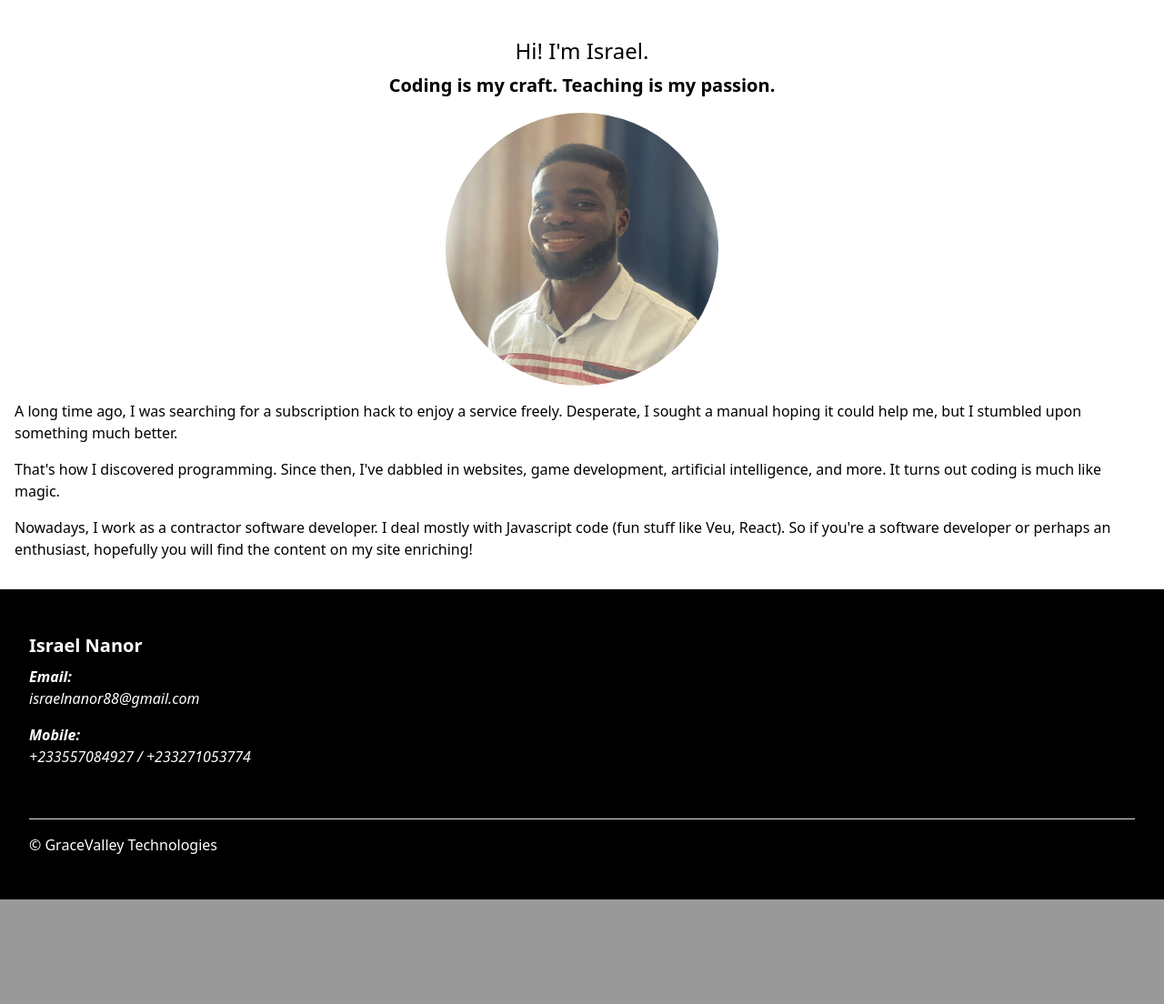
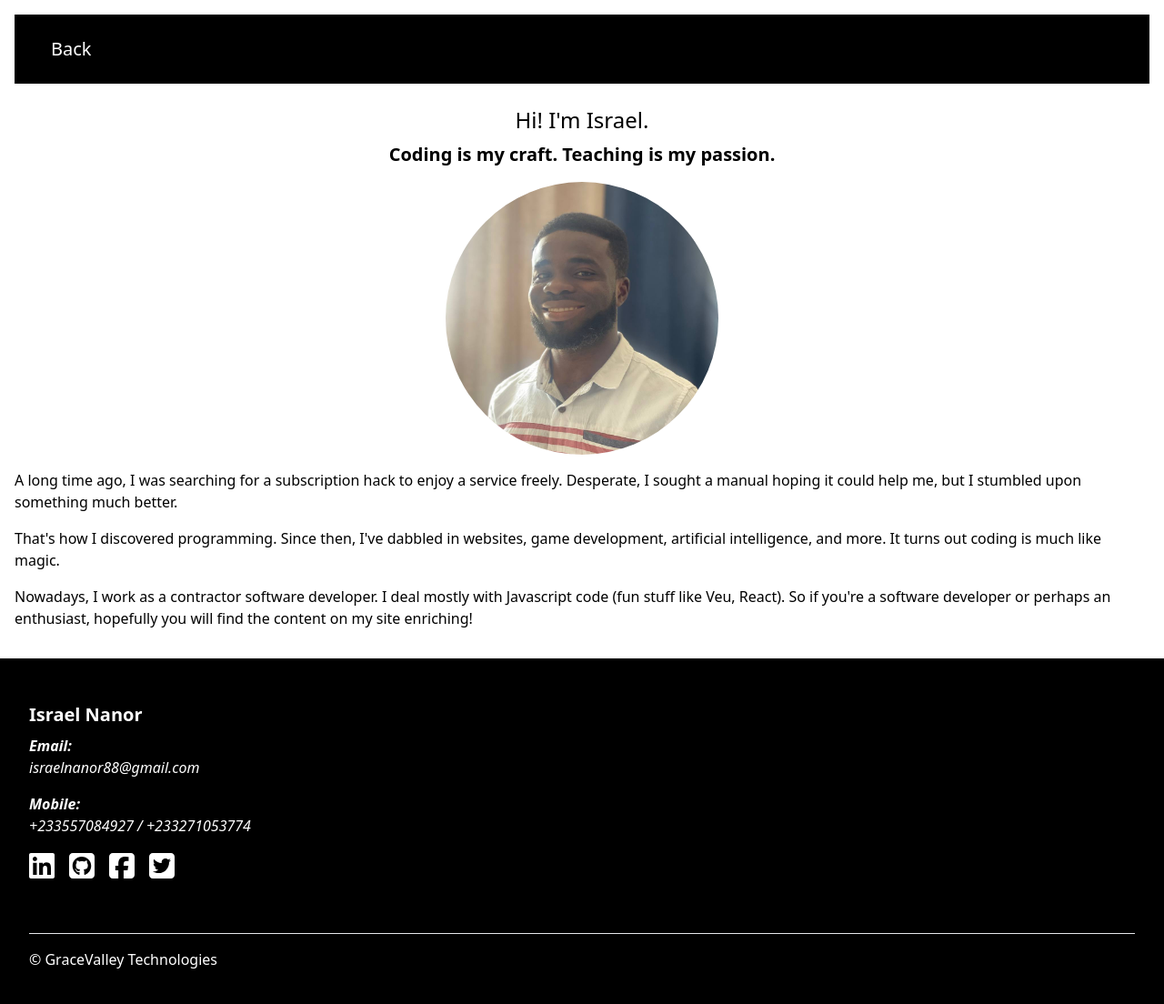
Before and after one commit to NanorIsrael/gv_web, a React (Create React App) app: page /about in a window 1280 px wide. Shown: the top 1104 px of the page at 91% size. Before the commit the page ends 989 px from the top, so only its background shows below. Built offline with nearby package versions, Linux system fonts and the light colour scheme.

Commit message:
Add social icons

```diff
--- a/package.json
+++ b/package.json
@@ -3,6 +3,10 @@
   "version": "0.1.0",
   "private": true,
   "dependencies": {
+    "@fortawesome/fontawesome-svg-core": "^6.5.2",
+    "@fortawesome/free-brands-svg-icons": "^6.5.2",
+    "@fortawesome/free-solid-svg-icons": "^6.5.2",
+    "@fortawesome/react-fontawesome": "^0.2.0",
     "@testing-library/jest-dom": "^5.16.5",
     "@testing-library/react": "^13.4.0",
     "@testing-library/user-event": "^13.5.0",
--- a/src/App.css
+++ b/src/App.css
@@ -746,6 +746,10 @@ code {
   margin-top: 0.5rem;
 }
 
+.mr-2 {
+  margin-right: 0.5rem;
+}
+
 .block {
   display: block;
 }
--- a/src/App.tsx
+++ b/src/App.tsx
@@ -1,6 +1,8 @@
+import { FontAwesomeIcon } from '@fortawesome/react-fontawesome'
+import { faLinkedin , faFacebookSquare, faGithubSquare, faTwitterSquare } from '@fortawesome/free-brands-svg-icons'
+import { Link, Navigate, Route, Routes } from 'react-router-dom';
+
 import './App.css';
-import { Navigate, Route, Routes } from 'react-router-dom';
-// import Home from './pages/Home';
 import Projects from './pages/Projects';
 import About from './pages/About';
 import Home from './pages/Home';
@@ -8,27 +10,7 @@ import Home from './pages/Home';
 function App() {
   return (
     <div className="container">
-      {/* <header className={' z-0'}>
-        <Link to="/" className="hidden text-2xl p-2 z-0 md:block">
-          GvTech
-        </Link>
-        <nav className={'flex p-2 text-xl'}>
-          <ul className={'flex'}>
-            <li className={'mr-4'}>
-              <NavLink to="/">About Me</NavLink>
-            </li>
-            <li className={'mr-4'}>
-              <NavLink to="/projects">Projects</NavLink>
-            </li>
-            <li className={'mr-4'}>
-              <NavLink to="/blog">Skills</NavLink>
-            </li>
-            <li className={'mr-4'}>
-              <NavLink to="/about">Contact</NavLink>
-            </li>
-          </ul>
-        </nav>
-      </header> */}
+
       <Routes>
         <Route path="/" element={<Home />} />
         {/* <Route path="/blog" element={<Blog />} /> */}
@@ -48,7 +30,22 @@ function App() {
             <h5 className='font-semibold'>Mobile:</h5>
             <p>+233557084927 / +233271053774</p>
             </div>
+            <div className='py-2'>
+              <Link to="https://www.linkedin.com/in/israelnanor1z" target='_blank' className='mr-4'>
+                <FontAwesomeIcon icon={faLinkedin} size={'2x'}/>
+              </Link>
+              <Link to="https://github.com/NanorIsrael" target='_blank' className='mr-4'>
+                <FontAwesomeIcon icon={faGithubSquare} size={'2x'}/>
+              </Link>
+              <Link to="https://web.facebook.com/israel.nanor.1/" target='_blank' className='mr-4'>
+                <FontAwesomeIcon icon={faFacebookSquare} size={'2x'}/>
+              </Link>
+              <Link to="https://web.facebook.com/israel.nanor.1/" target='_blank' className='mr-4'>
+                <FontAwesomeIcon icon={faTwitterSquare} size={'2x'}/>
+              </Link>
+            </div>
           </address>
+
         </section>
        <hr/>
        <p className='pt-4'>
--- a/src/pages/About.tsx
+++ b/src/pages/About.tsx
@@ -1,6 +1,15 @@
 function About() {
   return (
     <article aria-label="About" className="p-4 bg-white about">
+      <header className={'flex justify-between z-0'}>
+        <nav className={'flex p-2 text-xl'}>
+          <ul className={'flex'}>
+            <li className={'mr-4'}>
+              <a href="/">Back</a>
+            </li>
+          </ul>
+        </nav>
+      </header>
       <section className="flex flex-col items-center p-4">
         <hgroup className="pb-4">
           <h1 className="greeting gray-500 text-center text-2xl p-2">
--- a/src/pages/Home.tsx
+++ b/src/pages/Home.tsx
@@ -53,7 +53,7 @@ const partnerIcons = [
               <a href="#skills">Skills</a>
             </li>
             <li className={'mr-4'}>
-              <a href="/">Contact</a>
+              <a href="#contact">Contact</a>
             </li>
            </ul>
         </nav>
@@ -67,7 +67,9 @@ const partnerIcons = [
         <p className="text-lg md:text-xl text-center mt-4">Creating Digital Solutions</p>
         <p className="text-lg md:text-xl text-center max-w-[70%]">With a passion for technology and a knack for problem-solving, I am revolutionizing the digital landscape. My expertise in full-stack development allows me to create seamless and innovative solutions that drive business growth.</p>
         <div className="flex mt-8">
-          <button className="bg-black hover:bg-white hover:text-black text-white font-bold py-2 px-4 rounded mr-4">Learn More</button>
+          <Link to="/about">
+            <button className="bg-black hover:bg-white hover:text-black text-white font-bold py-2 px-4 rounded mr-4">Learn More</button>
+          </Link>
           <button className="bg-white hover:bg-black hover:text-white text-black font-bold py-2 px-4 rounded">Collaborate</button>
         </div>
       </div>
@@ -193,7 +195,7 @@ const partnerIcons = [
        />
       </div>
       </section>
-      <section className="text-center py-8">
+      <section className="text-center py-8" id="contact">
       <h3 className="text-xl md:text-2xl lg:text-3xl font-bold mt-2">Seasoned Fullstack Software Engineer</h3>
       <p className="text-sm md:text-lg">Reach out for collaborations or hiring opportunities.</p>
       <div className="flex my-8 justify-center">
```
Also changed, not shown: 1 other file (tests, documents, lock files or other folders).
